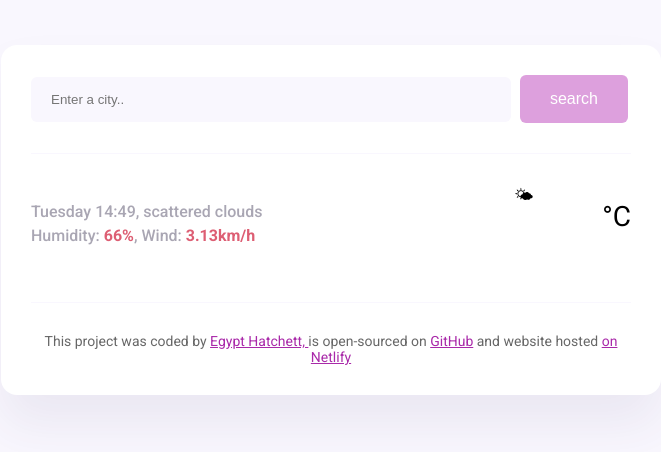
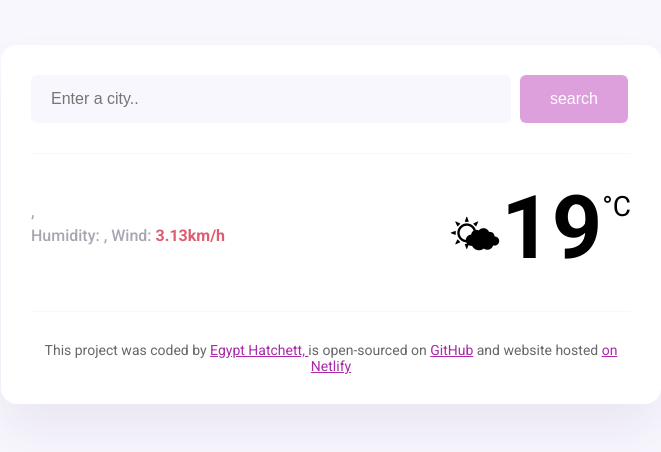
Before and after one commit to ehatche1/egypts-weather-app, a plain HTML site: page index.html in a window 1280 px wide. Shown: the whole page, without its empty margins (309-970 px from the left). Drawn offline with nearby package versions, Linux system fonts and the light colour scheme; no server answers.

Commit message:
Injected more weather data

```diff
--- a/index.html
+++ b/index.html
@@ -33,14 +33,16 @@
           <div>
             <h1 class="weather-app-city" id="city"></h1>
             <p class="weather-app-details">
-              Tuesday 14:49, scattered clouds
+              <span id="time"></span>,
+              <span id="description"></span>
               <br />
-              Humidity: <strong>66%</strong>, Wind: <strong>3.13km/h</strong>
+              Humidity: <strong id="humidity"></strong>, Wind:
+              <strong id="wind-speed">3.13km/h</strong>
             </p>
           </div>
           <div class="weather-app-temperature-container">
             <div class="weather-app-icon">🌤</div>
-            <div class="weather-app-temperature" id="temperature"></div>
+            <div class="weather-app-temperature" id="temperature">19</div>
             <div class="weather-app-unit">°C</div>
           </div>
         </div>
--- a/src/index.js
+++ b/src/index.js
@@ -7,18 +7,17 @@ function refreshWeather(response) {
   let windSpeedElement = document.querySelector("#wind-speed");
   let timeElement = document.querySelector("#time");
   let date = new Date(response.data.time * 1000);
-  let iconElement = document.querySelector("#icon");
 
   cityElement.innerHTML = response.data.city;
+
   timeElement.innerHTML = formatDate(date);
   descriptionElement.innerHTML = response.data.condition.description;
   humidityElement.innerHTML = `${response.data.temperature.humidity}%`;
   windSpeedElement.innerHTML = `${response.data.wind.speed}km/h`;
   temperatureElement.innerHTML = Math.round(temperature);
-  iconElement.innerHTML = `<img src="${response.data.condition.icon_url}" class="weather-app-icon" />`;
 }
 
-function formatdate(date) {
+function formatDate(date) {
   let minutes = date.getMinutes();
   let hours = date.getHours();
   let days = [
@@ -31,7 +30,6 @@ function formatdate(date) {
     "Saturday",
   ];
   let day = days[date.getDay()];
-
   if (minutes < 10) {
     minutes = `0${minutes}`;
   }
@@ -40,8 +38,8 @@ function formatdate(date) {
 }
 
 function searchCity(city) {
-  let apiKey = "27ea1ef443be9864dbtb06do552bd134";
-  let apiUrl = `https://api.shecodes.io/weather/v1/current?query=${city}&key=${apiKey}&units=metric`;
+  let apiKey = "b2a5adcct04b33178913oc335f405433";
+  let apiUrl = `https://api.shecodes.io/weather/v1/current?query=${city}&key=${apiKey}`;
   axios.get(apiUrl).then(refreshWeather);
 }
 
--- a/src/style.css
+++ b/src/style.css
@@ -26,6 +26,7 @@ header {
   border-radius: 6px;
   width: 80%;
   padding: 15px 20px;
+  font-size: 16px;
 }
 
 .search-form-button {
@@ -64,8 +65,8 @@ main {
   color: rgb(221, 94, 115);
 }
 .weather-app-icon {
-  width: 88px;
-  height: 88px;
+  font-size: 44px;
+  margin-top: 22px;
 }
 
 .weather-app-temperature-container {
@@ -79,7 +80,7 @@ main {
 }
 
 .weather-app-unit {
-  margin-top: 16px;
+  margin-top: 6px;
   font-size: 28px;
 }
 
```
Also changed, not shown: 1 other file.
